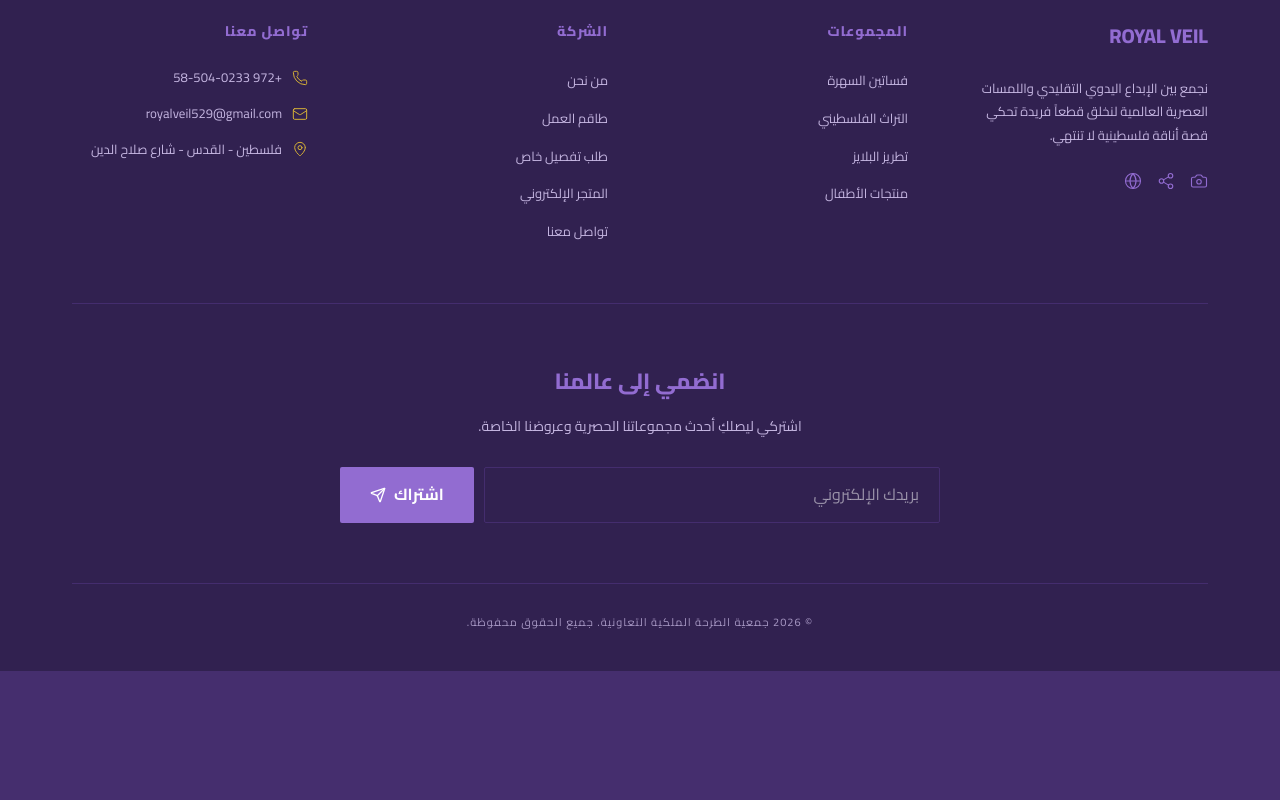
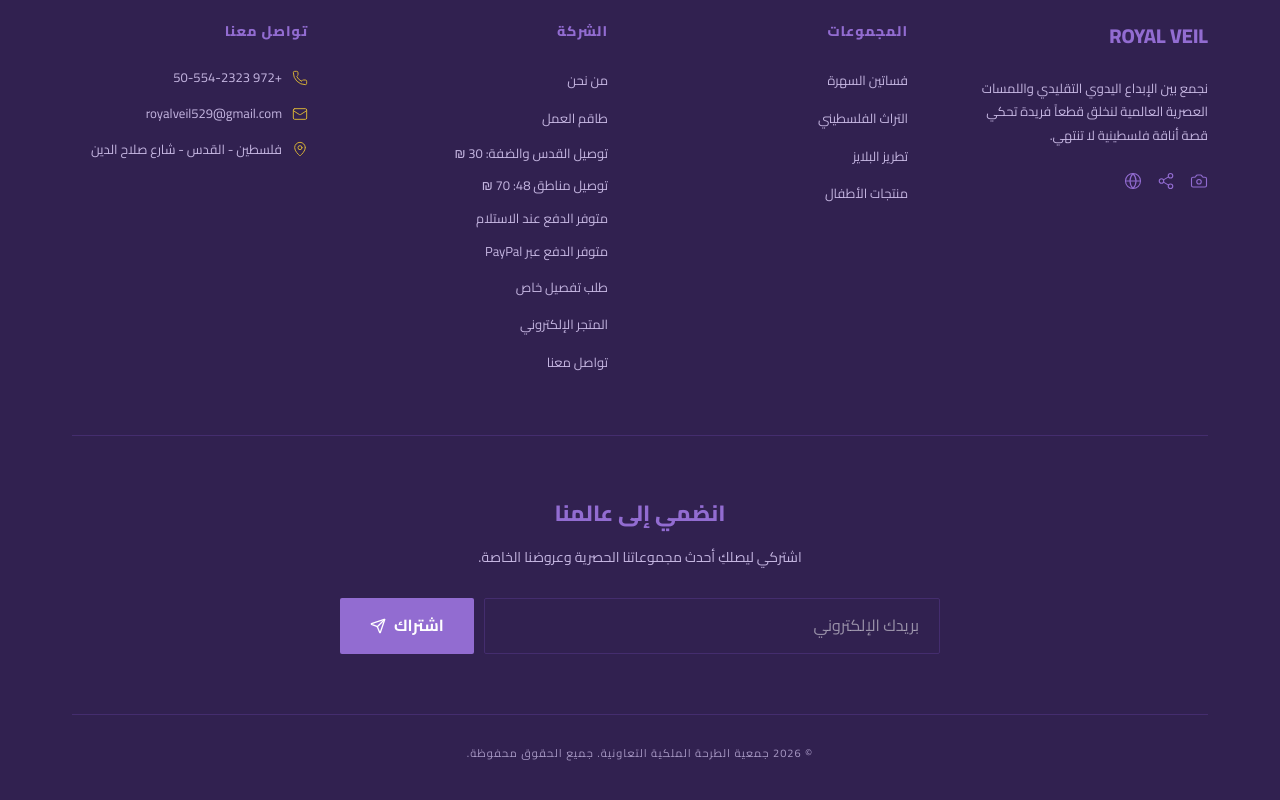
Before and after one commit to fahmyelmatry2030-lgtm/Royal-Veil, a React (Vite) app: page / in a window 1280 px wide. Shown: the part 8299-9099 px from the top of the page. Before the commit the page ends 8970 px from the top, so only its background shows below. Built offline with nearby package versions, Linux system fonts and the light colour scheme; a web font is replaced by a local one.

Commit message:
feat: update whatsapp number and add shipping/payment info

```diff
--- a/src/components/Footer.jsx
+++ b/src/components/Footer.jsx
@@ -39,6 +39,10 @@ const Footer = () => {
             <ul style={{ listStyle: 'none', padding: 0, display: 'flex', flexDirection: 'column', gap: '12px' }}>
               <li><Link to="/about" style={{ color: 'var(--text-muted)', textDecoration: 'none', fontSize: '13px' }}>من نحن</Link></li>
               <li><Link to="/team" style={{ color: 'var(--text-muted)', textDecoration: 'none', fontSize: '13px' }}>طاقم العمل</Link></li>
+              <li style={{ color: 'var(--text-muted)', fontSize: '13px' }}>توصيل القدس والضفة: 30 ₪</li>
+              <li style={{ color: 'var(--text-muted)', fontSize: '13px' }}>توصيل مناطق 48: 70 ₪</li>
+              <li style={{ color: 'var(--text-muted)', fontSize: '13px' }}>متوفر الدفع عند الاستلام</li>
+              <li style={{ color: 'var(--text-muted)', fontSize: '13px' }}>متوفر الدفع عبر PayPal</li>
               <li><Link to="/custom-order" style={{ color: 'var(--text-muted)', textDecoration: 'none', fontSize: '13px' }}>طلب تفصيل خاص</Link></li>
               <li><Link to="/shop" style={{ color: 'var(--text-muted)', textDecoration: 'none', fontSize: '13px' }}>المتجر الإلكتروني</Link></li>
               <li><Link to="/contact" style={{ color: 'var(--text-muted)', textDecoration: 'none', fontSize: '13px' }}>تواصل معنا</Link></li>
@@ -50,7 +54,7 @@ const Footer = () => {
             <h4 style={{ fontSize: '14px', fontWeight: '800', marginBottom: '25px', letterSpacing: '1px', color: 'var(--primary-purple)' }}>تواصل معنا</h4>
             <ul style={{ listStyle: 'none', padding: 0, display: 'flex', flexDirection: 'column', gap: '15px' }}>
               <li style={{ display: 'flex', alignItems: 'center', gap: '10px', fontSize: '13px', color: 'var(--text-muted)' }}>
-                <Phone size={16} strokeWidth={1.5} color="var(--accent-gold)" /> +972 58-504-0233
+                <Phone size={16} strokeWidth={1.5} color="var(--accent-gold)" /> +972 50-554-2323
               </li>
               <li style={{ display: 'flex', alignItems: 'center', gap: '10px', fontSize: '13px', color: 'var(--text-muted)' }}>
                 <Mail size={16} strokeWidth={1.5} color="var(--accent-gold)" /> royalveil529@gmail.com
--- a/src/components/ProductCard.jsx
+++ b/src/components/ProductCard.jsx
@@ -7,7 +7,7 @@ import { ShoppingBag, Heart, Star, ZoomIn } from 'lucide-react';
  * مستوحى من تصميم turkihsa.com
  */
 const ProductCard = ({ product }) => {
-  const whatsappUrl = `https://wa.me/972585040233?text=${encodeURIComponent(`مرحبا، أريد الاستفسار عن هذا المنتج: ${product.title}`)}`;
+  const whatsappUrl = `https://wa.me/972505542323?text=${encodeURIComponent(`مرحبا، أريد الاستفسار عن هذا المنتج: ${product.title}`)}`;
 
   return (
     <motion.div
--- a/src/components/WhatsAppButton.jsx
+++ b/src/components/WhatsAppButton.jsx
@@ -3,8 +3,8 @@ import { motion } from 'framer-motion';
 import { MessageCircle } from 'lucide-react';
 
 const WhatsAppButton = () => {
-  const phoneNumber = "970599000000"; // Placeholder
-  const message = encodeURIComponent("مرحباً Royal Veil، أرغب في الاستفسار عن خدمات التفصيل.");
+  const phoneNumber = "972505542323";
+  const message = encodeURIComponent("مرحباً جمعية الطرحة الملكية، أرغب في الاستفسار عن منتجاتكم.");
   const whatsappUrl = `https://wa.me/${phoneNumber}?text=${message}`;
 
   return (
--- a/src/pages/Contact.jsx
+++ b/src/pages/Contact.jsx
@@ -37,7 +37,7 @@ const Contact = () => {
                   </div>
                   <div>
                     <p style={{ fontSize: '12px', color: 'var(--text-muted)', fontWeight: '700', textTransform: 'uppercase' }}>اتصلي بنا</p>
-                    <p style={{ fontSize: '18px', fontWeight: '800', color: 'var(--primary-purple)' }}>+972 58-504-0233</p>
+                    <p style={{ fontSize: '18px', fontWeight: '800', color: 'var(--primary-purple)' }}>+972 50-554-2323</p>
                   </div>
                 </div>
 
```
